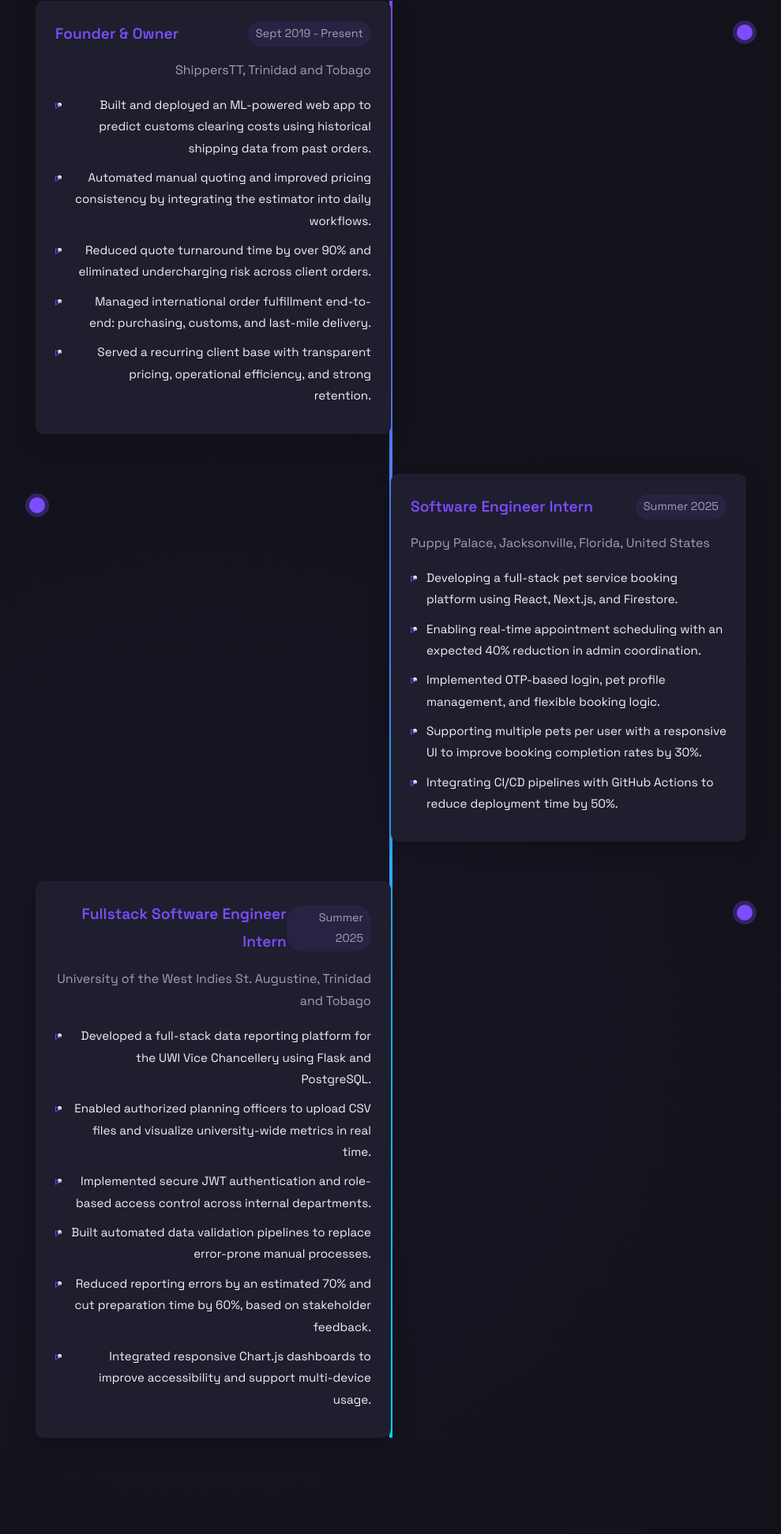
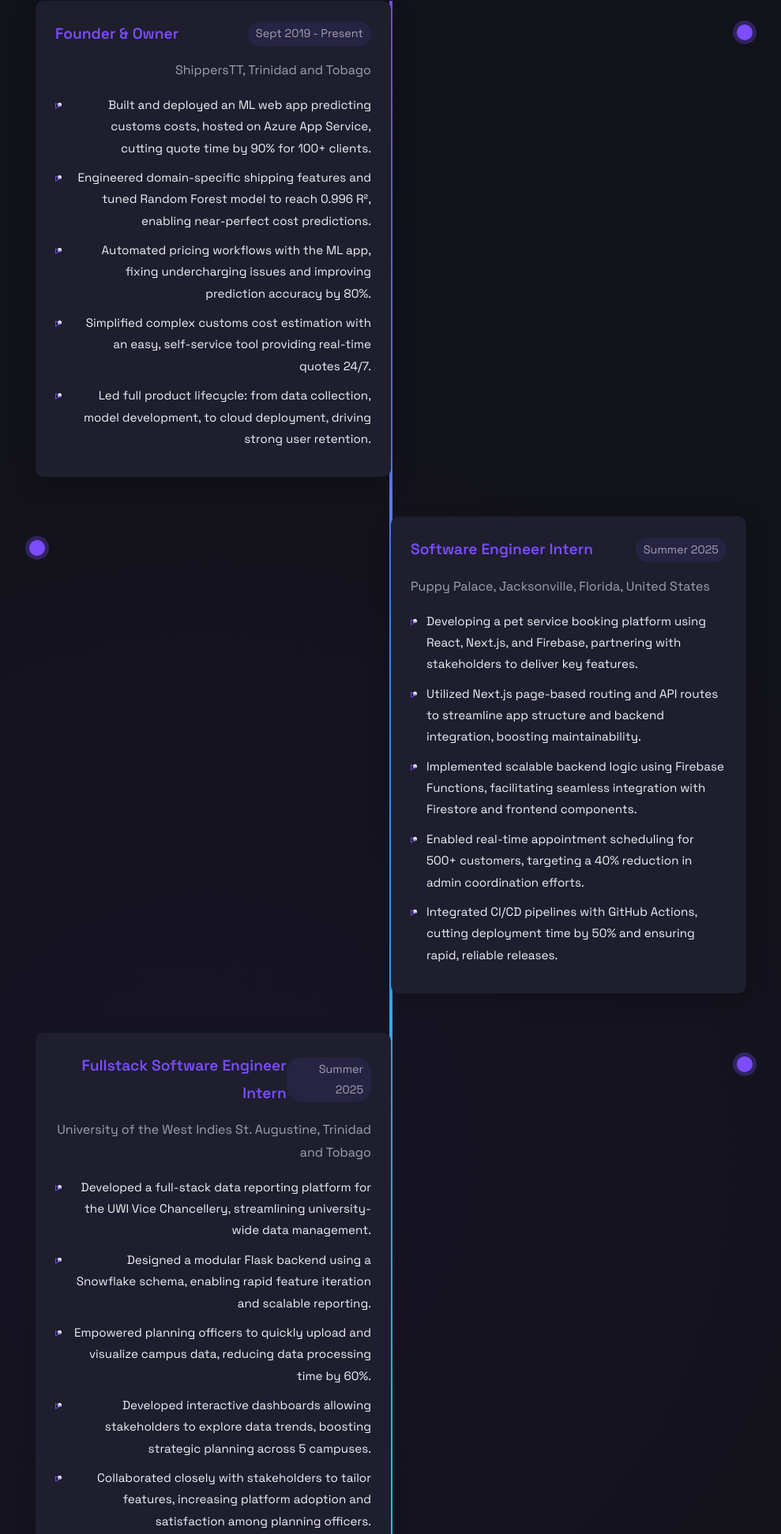
Before and after one commit to devern-DZZC/portfolio, a plain HTML site: page index.html in a window 1280 px wide. Shown: the part 2119-4062 px from the top of the page at 79% size, without its empty margins (145-1134 px from the left). Drawn offline with Linux system fonts and the light colour scheme.

Commit message:
updated projects and experience

```diff
--- a/index.html
+++ b/index.html
@@ -113,11 +113,11 @@
                         <p class="experience-company">ShippersTT, Trinidad and Tobago</p>
                         <div class="experience-description">
                             <ul>
-                                <li>Built and deployed an ML-powered web app to predict customs clearing costs using historical shipping data from past orders.</li>
-                                <li>Automated manual quoting and improved pricing consistency by integrating the estimator into daily workflows.</li>
-                                <li>Reduced quote turnaround time by over 90% and eliminated undercharging risk across client orders.</li>
-                                <li>Managed international order fulfillment end-to-end: purchasing, customs, and last-mile delivery.</li>
-                                <li>Served a recurring client base with transparent pricing, operational efficiency, and strong retention.</li>
+                                <li>Built and deployed an ML web app predicting customs costs, hosted on Azure App Service, cutting quote time by 90% for 100+ clients.</li>
+                                <li>Engineered domain-specific shipping features and tuned Random Forest model to reach 0.996 R², enabling near-perfect cost predictions.</li>
+                                <li>Automated pricing workflows with the ML app, fixing undercharging issues and improving prediction accuracy by 80%.</li>
+                                <li>Simplified complex customs cost estimation with an easy, self-service tool providing real-time quotes 24/7.</li>
+                                <li>Led full product lifecycle: from data collection, model development, to cloud deployment, driving strong user retention.</li>
                             </ul>
                         </div>
                     </div>
@@ -132,11 +132,11 @@
                         <p class="experience-company">Puppy Palace, Jacksonville, Florida, United States</p>
                         <div class="experience-description">
                             <ul>
-                                <li>Developing a full-stack pet service booking platform using React, Next.js, and Firestore.</li>
-                                <li>Enabling real-time appointment scheduling with an expected 40% reduction in admin coordination.</li>
-                                <li>Implemented OTP-based login, pet profile management, and flexible booking logic.</li>
-                                <li>Supporting multiple pets per user with a responsive UI to improve booking completion rates by 30%.</li>
-                                <li>Integrating CI/CD pipelines with GitHub Actions to reduce deployment time by 50%.</li>
+                                <li>Developing a pet service booking platform using React, Next.js, and Firebase, partnering with stakeholders to deliver key features.</li>
+                                <li>Utilized Next.js page-based routing and API routes to streamline app structure and backend integration, boosting maintainability.</li>
+                                <li>Implemented scalable backend logic using Firebase Functions, facilitating seamless integration with Firestore and frontend components.</li>
+                                <li>Enabled real-time appointment scheduling for 500+ customers, targeting a 40% reduction in admin coordination efforts.</li>
+                                <li>Integrated CI/CD pipelines with GitHub Actions, cutting deployment time by 50% and ensuring rapid, reliable releases.</li>
                             </ul>
                         </div>
                     </div>
@@ -151,12 +151,12 @@
                         <p class="experience-company">University of the West Indies St. Augustine, Trinidad and Tobago</p>
                         <div class="experience-description">
                             <ul>
-                                <li>Developed a full-stack data reporting platform for the UWI Vice Chancellery using Flask and PostgreSQL.</li>
-                                <li>Enabled authorized planning officers to upload CSV files and visualize university-wide metrics in real time.</li>
-                                <li>Implemented secure JWT authentication and role-based access control across internal departments.</li>
-                                <li>Built automated data validation pipelines to replace error-prone manual processes.</li>
-                                <li>Reduced reporting errors by an estimated 70% and cut preparation time by 60%, based on stakeholder feedback.</li>
-                                <li>Integrated responsive Chart.js dashboards to improve accessibility and support multi-device usage.</li>
+                                <li>Developed a full-stack data reporting platform for the UWI Vice Chancellery, streamlining university-wide data management.</li>
+                                <li>Designed a modular Flask backend using a Snowflake schema, enabling rapid feature iteration and scalable reporting.</li>
+                                <li>Empowered planning officers to quickly upload and visualize campus data, reducing data processing time by 60%.</li>
+                                <li>Developed interactive dashboards allowing stakeholders to explore data trends, boosting strategic planning across 5 campuses.</li>
+                                <li>Collaborated closely with stakeholders to tailor features, increasing platform adoption and satisfaction among planning officers.</li>
+                                <li>Reduced reporting errors by an estimated 70% and cut report preparation time by 60%, based on stakeholder feedback.</li>
                             </ul>
                         </div>
                     </div>
@@ -192,6 +192,7 @@
                         <div class="project-links">
                             <a href="https://ask-uwi.azurewebsites.net"><i class="fas fa-external-link-alt"></i> Live Demo</a>
                             <a href="https://github.com/devern-DZZC/UWI-FAQ-Chatbot"><i class="fab fa-github"></i> Code</a>
+                            <a href="https://www.youtube.com/watch?v=bC1Jhql9CH4"><i class="fas fa-play"></i> Video</a>
                         </div>
                     </div>
                 </div>
@@ -216,8 +217,9 @@
                             <span class="tech-tag">Pandas</span>
                         </div>
                         <div class="project-links">
-                            <a href="https://interest-rate-prediction.onrender.com"><i class="fas fa-external-link-alt"></i> Live Demo</a>
+                            <a href="https://loan-advisor.azurewebsites.net"><i class="fas fa-external-link-alt"></i> Live Demo</a>
                             <a href="https://github.com/devern-DZZC/Interest-Rate-Prediction"><i class="fab fa-github"></i> Code</a>
+                            <a href="https://www.youtube.com/watch?v=JUUbiYQo2aI"><i class="fas fa-play"></i> Video</a>
                         </div>
                     </div>
                 </div>
@@ -241,7 +243,7 @@
                             <span class="tech-tag">Data Analysis</span>
                         </div>
                         <div class="project-links">
-                            <a href="https://shipperstt.onrender.com/calculator"><i class="fas fa-external-link-alt"></i> Live Demo</a>
+                            <a href="https://shipperstt.azurewebsites.net"><i class="fas fa-external-link-alt"></i> Live Demo</a>
                             <a href="https://github.com/devern-DZZC/shippersTT"><i class="fab fa-github"></i> Code</a>
                         </div>
                     </div>
--- a/style.css
+++ b/style.css
@@ -754,11 +754,11 @@ h2::after {
     box-shadow: 0 10px 20px rgba(123, 77, 255, 0.3);
 }
 
-.project-links a:last-child {
+.project-links a:last-child, .project-links a:nth-child(2) {
     border: 1px solid var(--primary);
 }
 
-.project-links a:last-child:hover {
+.project-links a:last-child:hover, .project-links a:nth-child(2):hover {
     background: rgba(123, 77, 255, 0.1);
     transform: translateY(-3px);
 }
```
Also changed, not shown: images/loanAdvisor_demo.png, 1 other file.
